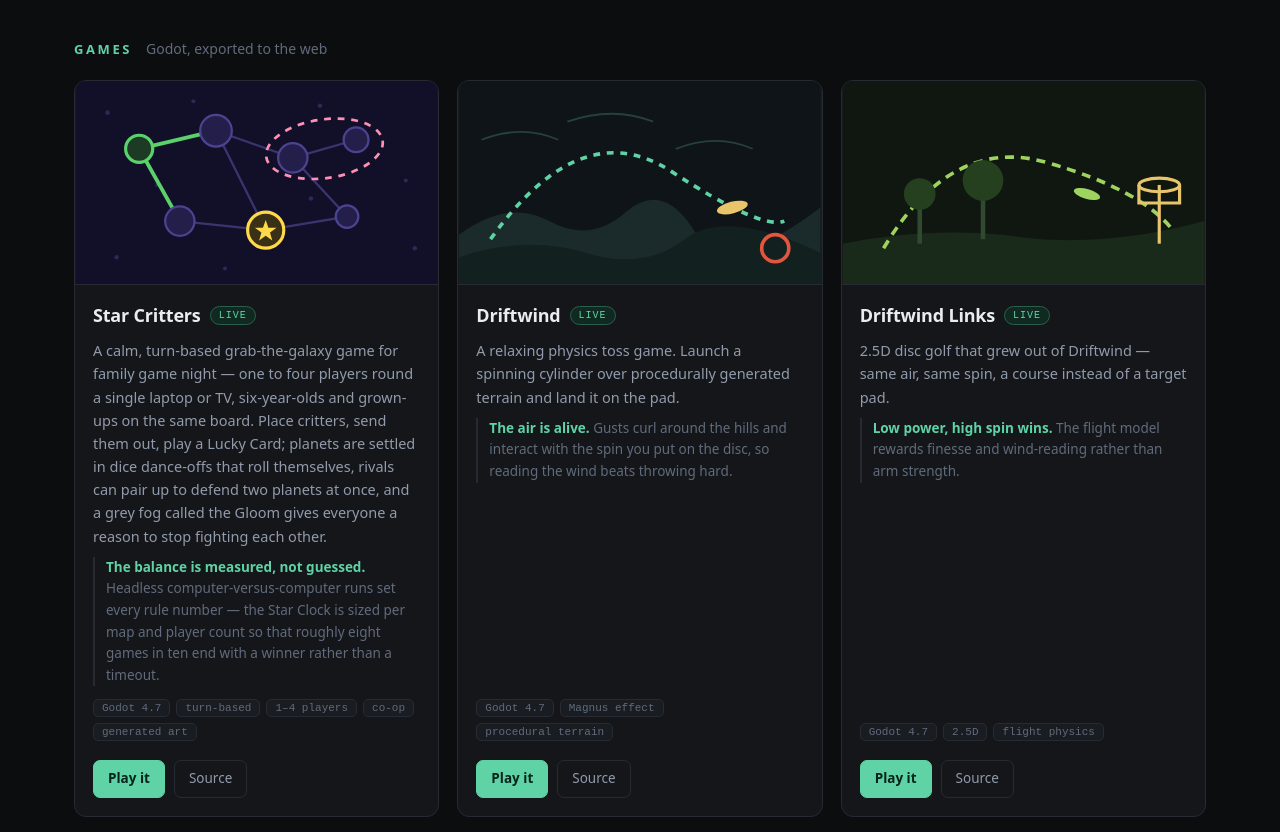
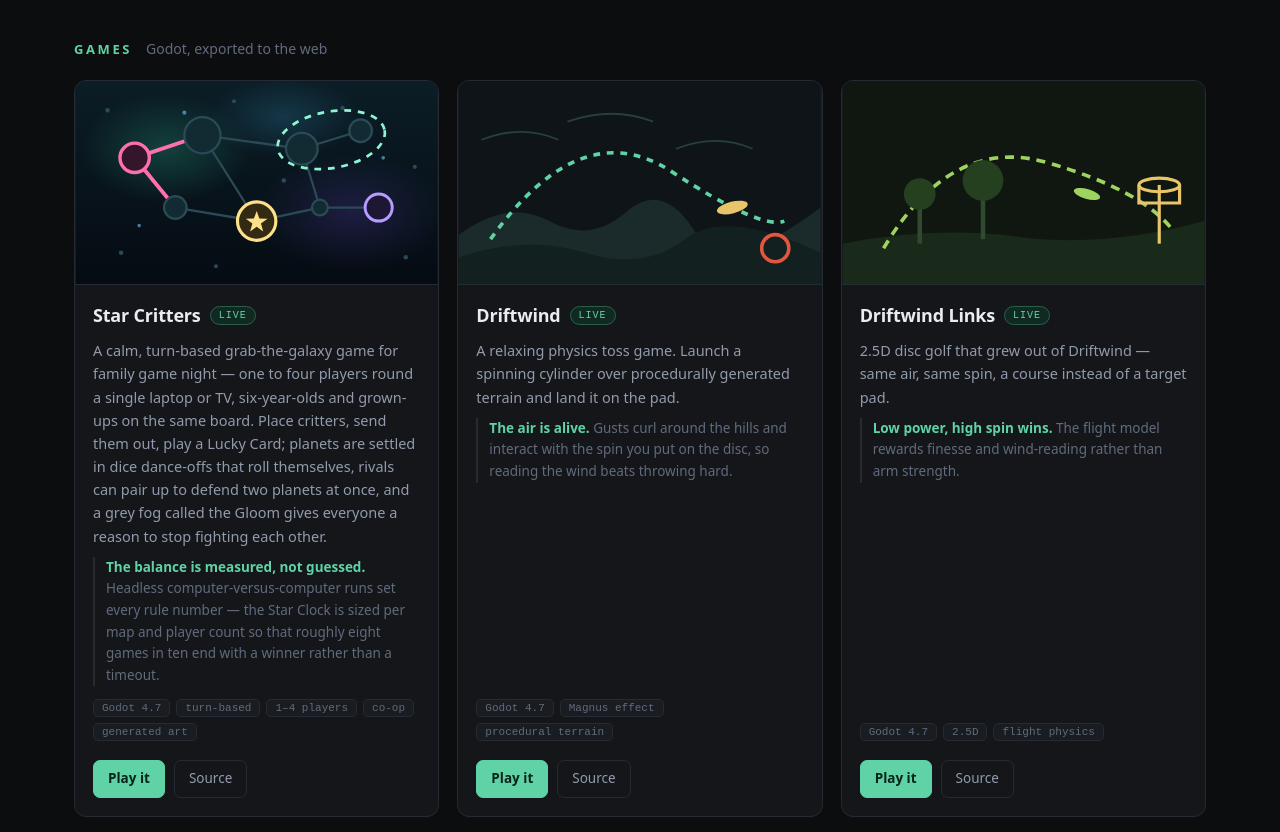
Before and after one commit to greentheo/greentheo.github.io, a plain HTML site: page index.html in a window 1280 px wide. Shown: the part 4395-5227 px from the top of the page. Drawn offline with Linux system fonts and the light colour scheme.

Commit message:
Redraw the Star Critters thumbnail in the game's Aurora colours
v3.2 moved the game off the green/orange pairing that colour-blind
players could not separate. The thumbnail still showed the old one, so a
visitor met a green home planet on the card and a pink one a click later.

Same motif, new palette: pink home ring and lanes, mint ally loop, gold
star planet, a violet rival, and a teal-to-black sky with three soft gas
clouds behind it. Planet sizes vary and the layout clumps rather than
spacing evenly, which is closer to the maps the game generates now. The
gradients are the first <defs> on the page, so the ids are prefixed to
keep them from colliding with another thumbnail later.

Co-Authored-By: Claude Opus 5 <noreply@anthropic.com>

```diff
--- a/index.html
+++ b/index.html
@@ -455,30 +455,55 @@
     <article class="card">
       <svg class="thumb" viewBox="0 0 160 90" role="img"
         aria-label="Planets joined by lanes, two held by one player and two ringed as allies">
-        <rect width="160" height="90" fill="#120f29"/>
-        <g fill="#2b2a55">
-          <circle cx="14" cy="14" r="1"/><circle cx="52" cy="9" r=".9"/><circle cx="108" cy="11" r="1"/>
-          <circle cx="146" cy="44" r=".9"/><circle cx="18" cy="78" r="1"/><circle cx="66" cy="83" r=".9"/>
-          <circle cx="150" cy="74" r="1"/><circle cx="36" cy="46" r=".9"/><circle cx="104" cy="52" r="1"/>
+        <defs>
+          <linearGradient id="scSky" x1="0" y1="0" x2="0" y2="1">
+            <stop offset="0" stop-color="#0b1d26"/><stop offset="1" stop-color="#050b12"/>
+          </linearGradient>
+          <radialGradient id="scGasA">
+            <stop offset="0" stop-color="#1f7a63" stop-opacity=".42"/>
+            <stop offset="1" stop-color="#1f7a63" stop-opacity="0"/>
+          </radialGradient>
+          <radialGradient id="scGasB">
+            <stop offset="0" stop-color="#3d2f7a" stop-opacity=".40"/>
+            <stop offset="1" stop-color="#3d2f7a" stop-opacity="0"/>
+          </radialGradient>
+          <radialGradient id="scGasC">
+            <stop offset="0" stop-color="#2a6f8f" stop-opacity=".34"/>
+            <stop offset="1" stop-color="#2a6f8f" stop-opacity="0"/>
+          </radialGradient>
+        </defs>
+        <rect width="160" height="90" fill="url(#scSky)"/>
+        <ellipse cx="40" cy="30" rx="38" ry="24" fill="url(#scGasA)"/>
+        <ellipse cx="122" cy="58" rx="42" ry="26" fill="url(#scGasB)"/>
+        <ellipse cx="92" cy="16" rx="34" ry="18" fill="url(#scGasC)"/>
+        <g fill="#2a4a55">
+          <circle cx="14" cy="13" r="1"/><circle cx="70" cy="9" r=".9"/><circle cx="118" cy="12" r="1"/>
+          <circle cx="150" cy="38" r=".9"/><circle cx="20" cy="76" r="1"/><circle cx="62" cy="82" r=".9"/>
+          <circle cx="146" cy="78" r="1"/><circle cx="34" cy="44" r=".9"/><circle cx="92" cy="44" r="1"/>
         </g>
-        <g stroke="#3a3570" stroke-width="1" fill="none" stroke-linecap="round">
-          <path d="M62 22 L96 34"/><path d="M96 34 L124 26"/><path d="M46 62 L84 66"/>
-          <path d="M84 66 L120 60"/><path d="M62 22 L84 66"/><path d="M96 34 L120 60"/>
+        <g fill="#7fd3ff" opacity=".55">
+          <circle cx="48" cy="14" r=".9"/><circle cx="136" cy="34" r=".8"/><circle cx="28" cy="64" r=".8"/>
         </g>
-        <g stroke="#5ad16a" stroke-width="1.7" fill="none" stroke-linecap="round">
-          <path d="M28 30 L62 22"/><path d="M28 30 L46 62"/>
+        <g stroke="#2a4a55" stroke-width="1" fill="none" stroke-linecap="round">
+          <path d="M56 24 L100 30"/><path d="M100 30 L126 22"/><path d="M44 56 L80 62"/>
+          <path d="M80 62 L108 56"/><path d="M108 56 L134 56"/><path d="M56 24 L80 62"/>
+          <path d="M100 30 L108 56"/>
         </g>
-        <ellipse cx="110" cy="30" rx="26" ry="13" fill="none" stroke="#ff8fb5" stroke-width="1.2"
-          stroke-dasharray="3 3" transform="rotate(-8 110 30)"/>
-        <g fill="#241f4a" stroke="#4a4490">
-          <circle cx="62" cy="22" r="7"/><circle cx="96" cy="34" r="6.5"/>
-          <circle cx="124" cy="26" r="5.5"/><circle cx="46" cy="62" r="6.5"/>
-          <circle cx="120" cy="60" r="5"/>
+        <g stroke="#ff6fae" stroke-width="1.7" fill="none" stroke-linecap="round">
+          <path d="M26 34 L56 24"/><path d="M26 34 L44 56"/>
         </g>
-        <circle cx="28" cy="30" r="6" fill="#1c3a24" stroke="#5ad16a" stroke-width="1.4"/>
-        <circle cx="84" cy="66" r="8" fill="#3a3016" stroke="#ffd94a" stroke-width="1.4"/>
-        <path d="M84 61.5 L85.2 64.9 L88.8 65 L85.9 67.1 L86.9 70.6 L84 68.5
-                 L81.1 70.6 L82.1 67.1 L79.2 65 L82.8 64.9Z" fill="#ffd94a"/>
+        <ellipse cx="113" cy="26" rx="24" ry="12.5" fill="none" stroke="#8ff5d2" stroke-width="1.2"
+          stroke-dasharray="3 3" transform="rotate(-10 113 26)"/>
+        <g fill="#122b33" stroke="#2a4a55">
+          <circle cx="56" cy="24" r="8"/><circle cx="44" cy="56" r="5"/>
+          <circle cx="100" cy="30" r="7"/><circle cx="126" cy="22" r="5"/>
+          <circle cx="108" cy="56" r="3.5"/>
+        </g>
+        <circle cx="134" cy="56" r="6" fill="#1d1733" stroke="#b69cff" stroke-width="1.3"/>
+        <circle cx="26" cy="34" r="6.5" fill="#33162a" stroke="#ff6fae" stroke-width="1.5"/>
+        <circle cx="80" cy="62" r="8.5" fill="#332a14" stroke="#ffe08a" stroke-width="1.4"/>
+        <path d="M80 57.5 L81.2 60.9 L84.8 61 L81.9 63.1 L82.9 66.6 L80 64.5
+                 L77.1 66.6 L78.1 63.1 L75.2 61 L78.8 60.9Z" fill="#ffe08a"/>
       </svg>
       <div class="body">
         <div class="title"><h3>Star Critters</h3><span class="pill live">live</span></div>
```
